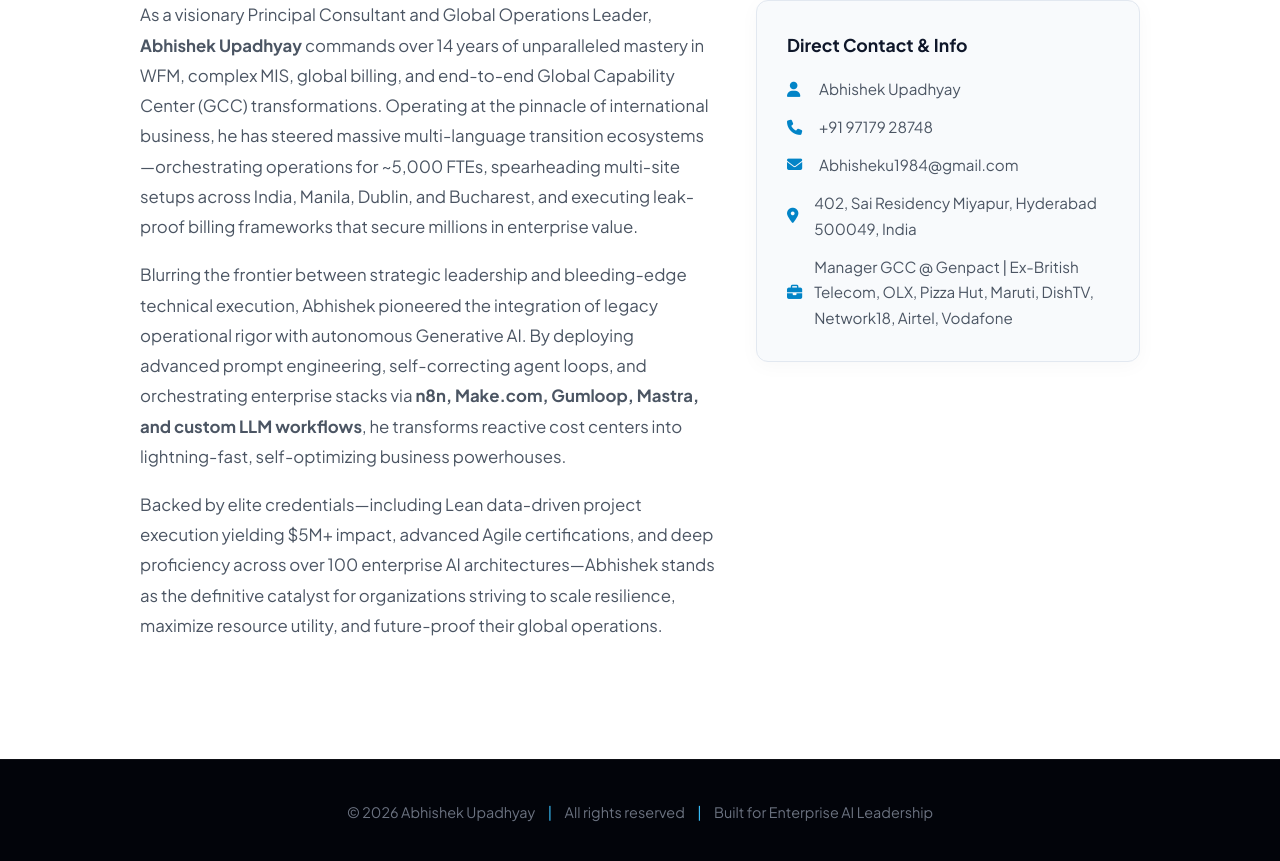
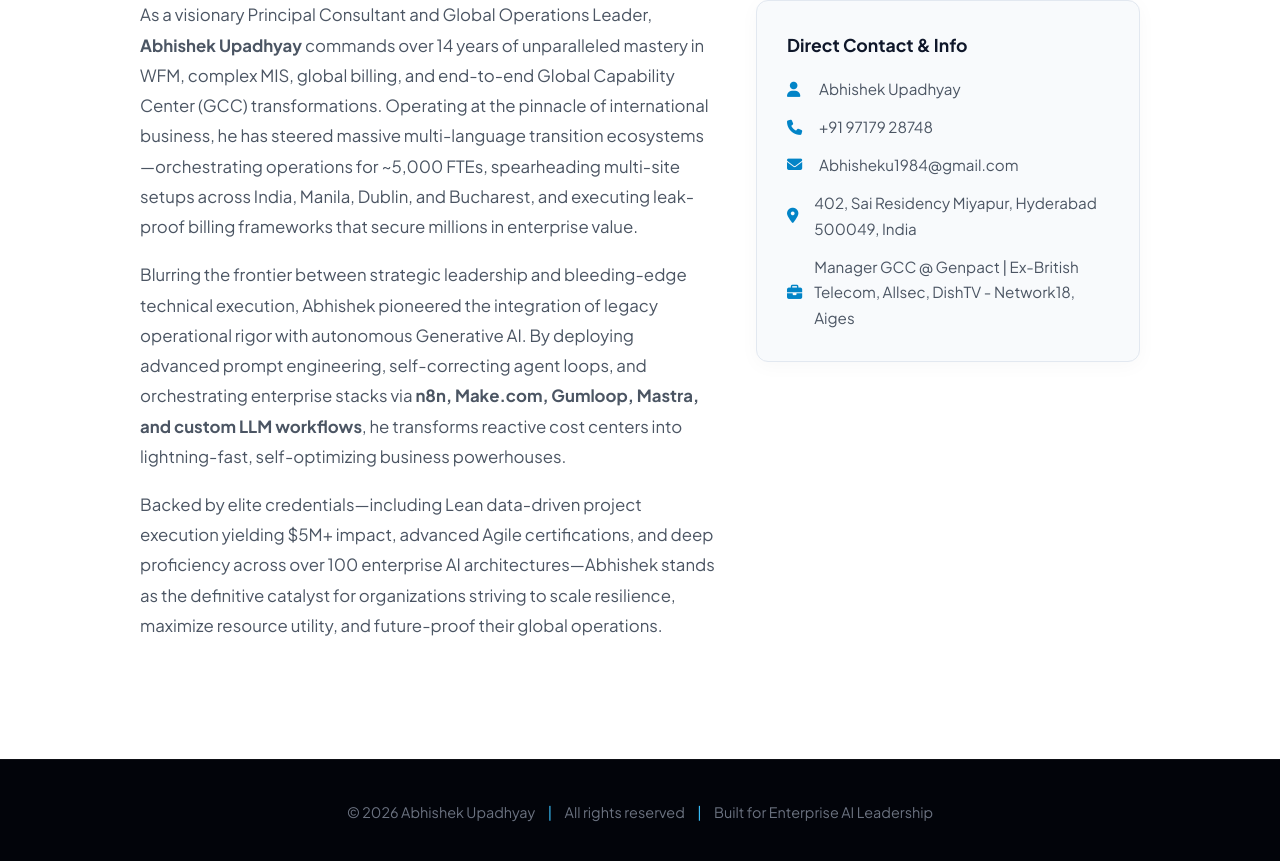
Before and after one commit to abhisheku1984/AbhishekUpadhyay_GCCAI, a plain HTML site: page index.html in a window 1280 px wide. Shown: the part 1451-2312 px from the top of the page. Drawn offline with Linux system fonts and the light colour scheme.

Commit message:
Update index.html

```diff
--- a/index.html
+++ b/index.html
@@ -699,7 +699,7 @@
         <li><i class="fa-solid fa-phone"></i> <a href="tel:+919717928748">+91 97179 28748</a></li>
         <li><i class="fa-solid fa-envelope"></i> <a href="mailto:Abhisheku1984@gmail.com">Abhisheku1984@gmail.com</a></li>
         <li><i class="fa-solid fa-location-dot"></i> <span>402, Sai Residency Miyapur, Hyderabad 500049, India</span></li>
-        <li><i class="fa-solid fa-briefcase"></i> <span>Manager GCC @ Genpact | Ex-British Telecom, OLX, Pizza Hut, Maruti, DishTV, Network18, Airtel, Vodafone</span></li>
+        <li><i class="fa-solid fa-briefcase"></i> <span>Manager GCC @ Genpact | Ex-British Telecom, Allsec, DishTV - Network18, Aiges</span></li>
     </ul>
 </div>
             </div>
```
